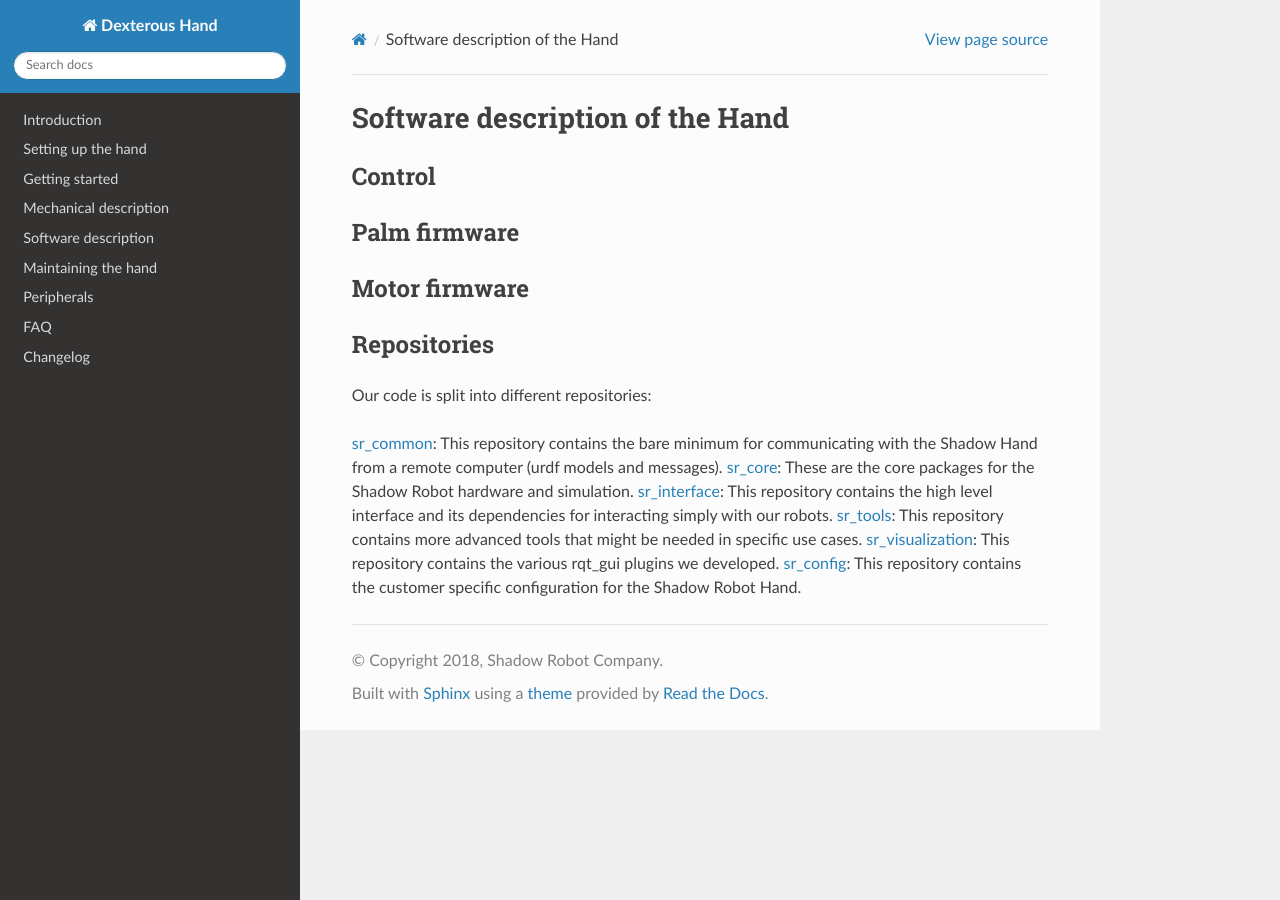
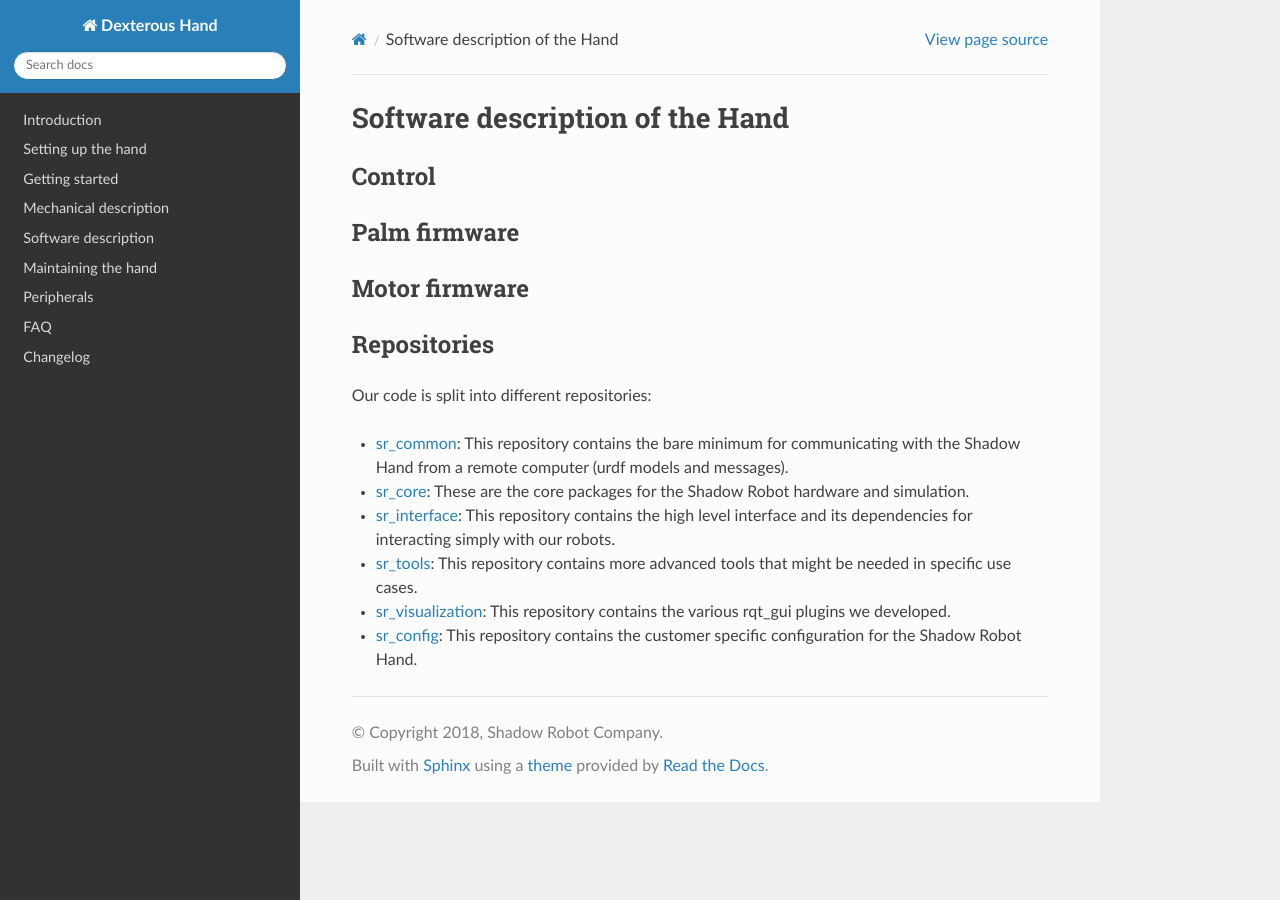
Before and after one commit to shadow-robot/sr_dexterous_hand_documentation, a Sphinx documentation site: the page built from docs/user_guide/5_software_description.md, in a window 1280 px wide. Built offline with Sphinx 7.4.7 and the Read the Docs theme 2.0.0, drawn with Linux system fonts in a browser that asks for light colours.

```diff
--- a/docs/user_guide/5_software_description.md
+++ b/docs/user_guide/5_software_description.md
@@ -10,9 +10,9 @@
 
 Our code is split into different repositories:
 
-[sr_common](https://github.com/shadow-robot/sr_common): This repository contains the bare minimum for communicating with the Shadow Hand from a remote computer (urdf models and messages).
-[sr_core](https://github.com/shadow-robot/sr_core): These are the core packages for the Shadow Robot hardware and simulation.
-[sr_interface](https://github.com/shadow-robot/sr_interface): This repository contains the high level interface and its dependencies for interacting simply with our robots.
-[sr_tools](https://github.com/shadow-robot/sr_tools): This repository contains more advanced tools that might be needed in specific use cases.
-[sr_visualization](https://github.com/shadow-robot/sr_visualization): This repository contains the various rqt_gui plugins we developed.
-[sr_config](https://github.com/shadow-robot/sr_config): This repository contains the customer specific configuration for the Shadow Robot Hand.
+* [sr_common](https://github.com/shadow-robot/sr_common): This repository contains the bare minimum for communicating with the Shadow Hand from a remote computer (urdf models and messages).
+* [sr_core](https://github.com/shadow-robot/sr_core): These are the core packages for the Shadow Robot hardware and simulation.
+* [sr_interface](https://github.com/shadow-robot/sr_interface): This repository contains the high level interface and its dependencies for interacting simply with our robots.
+* [sr_tools](https://github.com/shadow-robot/sr_tools): This repository contains more advanced tools that might be needed in specific use cases.
+* [sr_visualization](https://github.com/shadow-robot/sr_visualization): This repository contains the various rqt_gui plugins we developed.
+* [sr_config](https://github.com/shadow-robot/sr_config): This repository contains the customer specific configuration for the Shadow Robot Hand.
```
